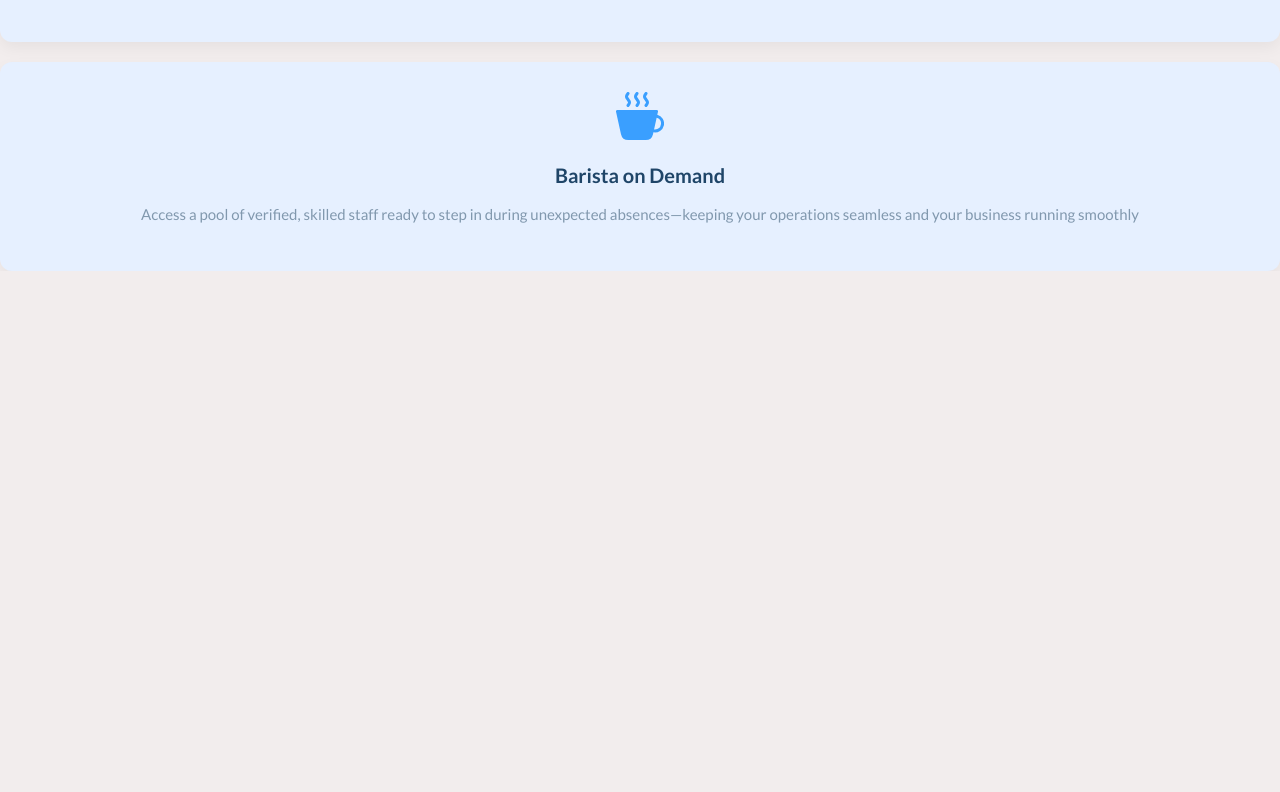
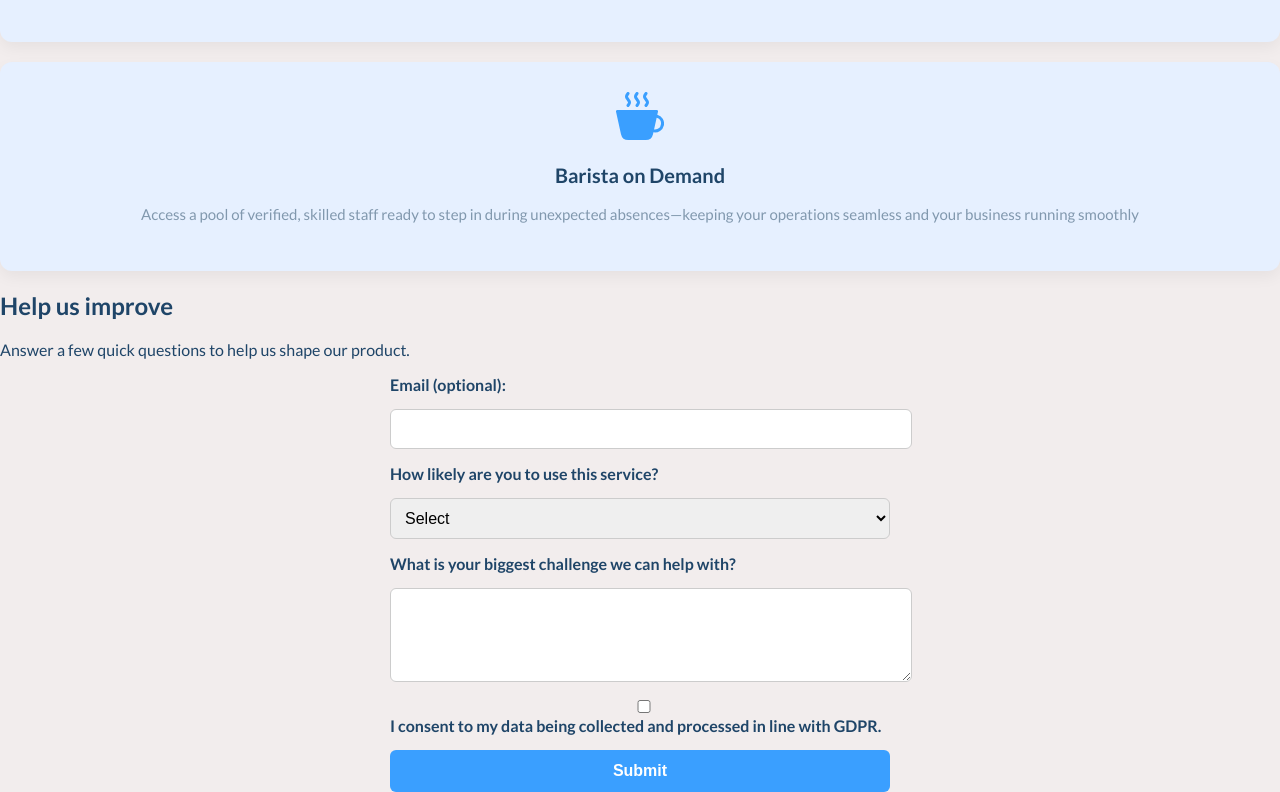
Before and after one commit to venkatramananaidu/beansight, a plain HTML site: page index.html in a window 1280 px wide. Shown: the part 918-1710 px from the top of the page. Before the commit the page ends 1189 px from the top, so only its background shows below. Drawn offline with Linux system fonts and the light colour scheme.

Commit message:
Add survey form and update services

```diff
--- a/index.html
+++ b/index.html
@@ -63,6 +63,41 @@
       </div>
     </div>
   </section>
+<section id="survey" class="sect">
+  <div class="row--center">
+    <h2 class="row__title">Help us improve</h2>
+    <p class="row__sub">Answer a few quick questions to help us shape our product.</p>
 
+    <form name="traction-survey" method="POST" data-netlify="true" netlify-honeypot="bot-field" action="/thank-you">
+      <input type="hidden" name="form-name" value="traction-survey">
+      <p class="hidden">
+        <label>Don’t fill this out if you’re human: <input name="bot-field"></label>
+      </p>
+
+      <label for="email">Email (optional):</label>
+      <input type="email" id="email" name="email">
+
+      <label for="interest">How likely are you to use this service?</label>
+      <select id="interest" name="interest" required>
+        <option value="">Select</option>
+        <option value="very_likely">Very likely</option>
+        <option value="likely">Likely</option>
+        <option value="neutral">Neutral</option>
+        <option value="unlikely">Unlikely</option>
+        <option value="very_unlikely">Very unlikely</option>
+      </select>
+
+      <label for="pain">What is your biggest challenge we can help with?</label>
+      <textarea id="pain" name="pain" rows="4" required></textarea>
+
+      <label class="consent">
+        <input type="checkbox" name="consent" required>
+        I consent to my data being collected and processed in line with GDPR.
+      </label>
+
+      <button type="submit" class="btn-form">Submit</button>
+    </form>
+  </div>
+</section>
 </body>
 </html>
--- a/service-box.css
+++ b/service-box.css
@@ -170,3 +170,46 @@ To be removed*/
     flex: 1 1 100%;
   }
 }
+
+form {
+  display: flex;
+  flex-direction: column;
+  gap: 15px;
+  max-width: 500px;
+  margin: 0 auto;
+}
+
+form label {
+  font-weight: 600;
+  text-align: left;
+}
+
+form input,
+form select,
+form textarea {
+  padding: 10px;
+  border: 1px solid #ccc;
+  border-radius: 6px;
+  font-size: 16px;
+  width: 100%;
+}
+
+.btn-form {
+  padding: 12px 24px;
+  background-color: #3a9fff;
+  color: #fff;
+  border: none;
+  border-radius: 6px;
+  font-size: 16px;
+  font-weight: 600;
+  cursor: pointer;
+  transition: background-color 0.3s ease;
+}
+
+.btn-form:hover {
+  background-color: #2a7fd6;
+}
+
+.hidden {
+  display: none;
+}
```
